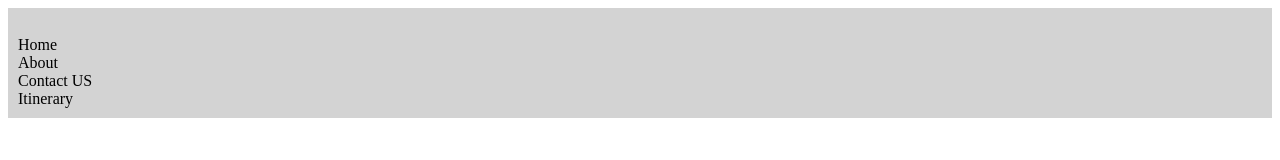
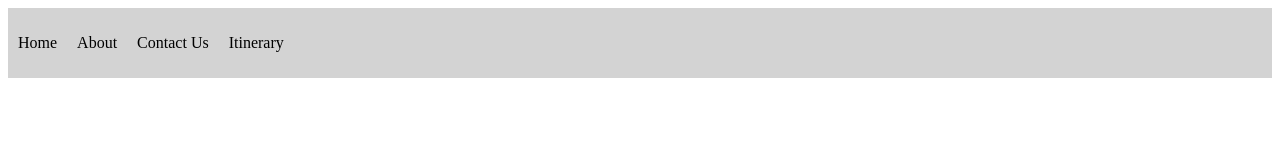
Before and after one commit to acciojob/navigate-in-style-mdsarfarj, a website: page main.html in a window 1280 px wide. Drawn offline with Linux system fonts and the light colour scheme.

Commit message:
created a submission

```diff
--- a/main.html
+++ b/main.html
@@ -8,20 +8,14 @@
 
 <body>
 	<!-- the entire body must be written by student -->
-	<nav>
-<ul>
-	<li>Home</li>
-	<li>About</li>
-	<li>Contact US</li>
-	<li>Itinerary</li>
-
-
-</ul>
-
-
-	</nav>
-
-
+	<div class="navbar">
+    <ul>
+      <li>Home</li>
+      <li>About</li>
+      <li>Contact Us</li>
+      <li>Itinerary</li>
+    </ul>
+  </div>
     <script type="text/javascript" src="./script.js">
 </script>
 
--- a/styles.css
+++ b/styles.css
@@ -1,14 +1,17 @@
-/*  your css code here. If applicable */
-nav{
-	background:#D3D3D3;
-	padding:10px;
 
-}
-ul{
-	display: inline;
-}
-ul li{
+    /* Apply styles to the navigation bar */
+    .navbar {
+      background-color: #D3D3D3;
+      padding: 10px;
+    }
 
-	margin-right:1rem;
-	list-style:none;
-}
+    /* Apply styles to the list items within the navbar */
+    .navbar ul {
+      list-style: none;
+      padding: 0;
+    }
+
+    .navbar li {
+      display: inline;
+      margin-right: 1rem;
+    }
```
